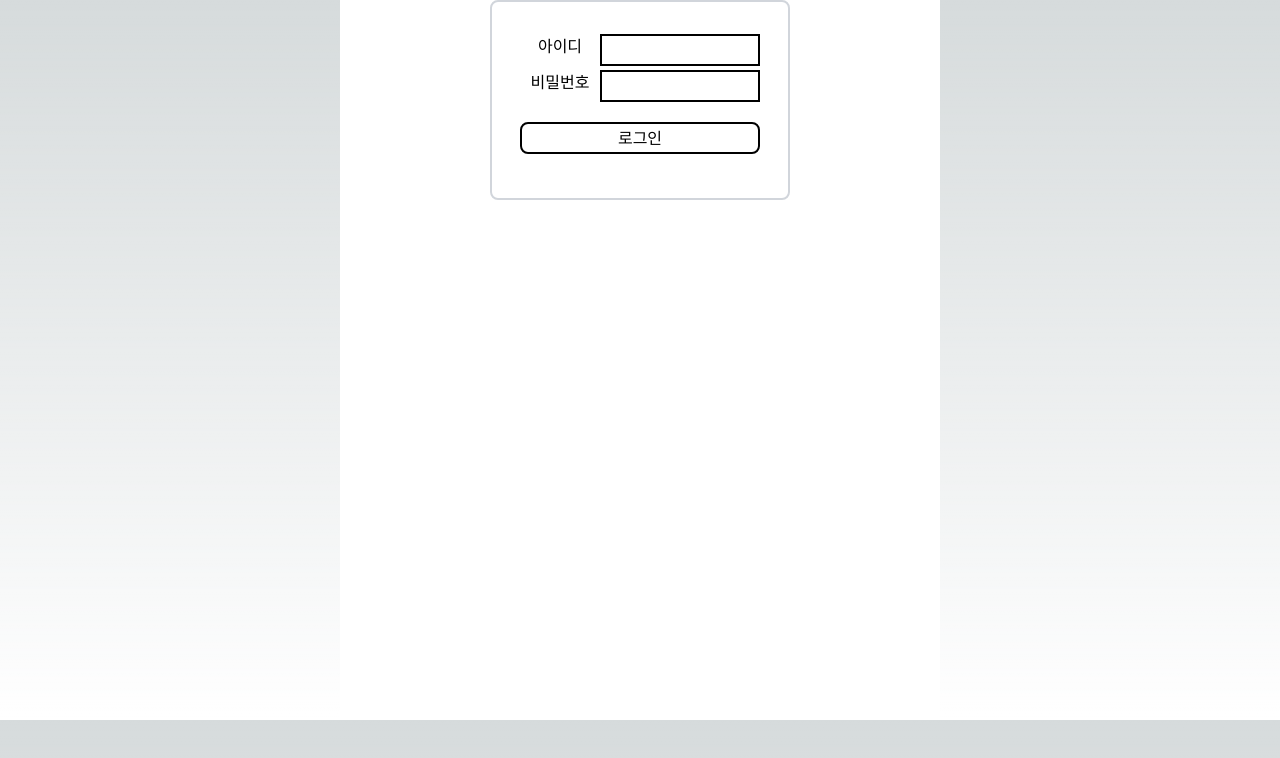
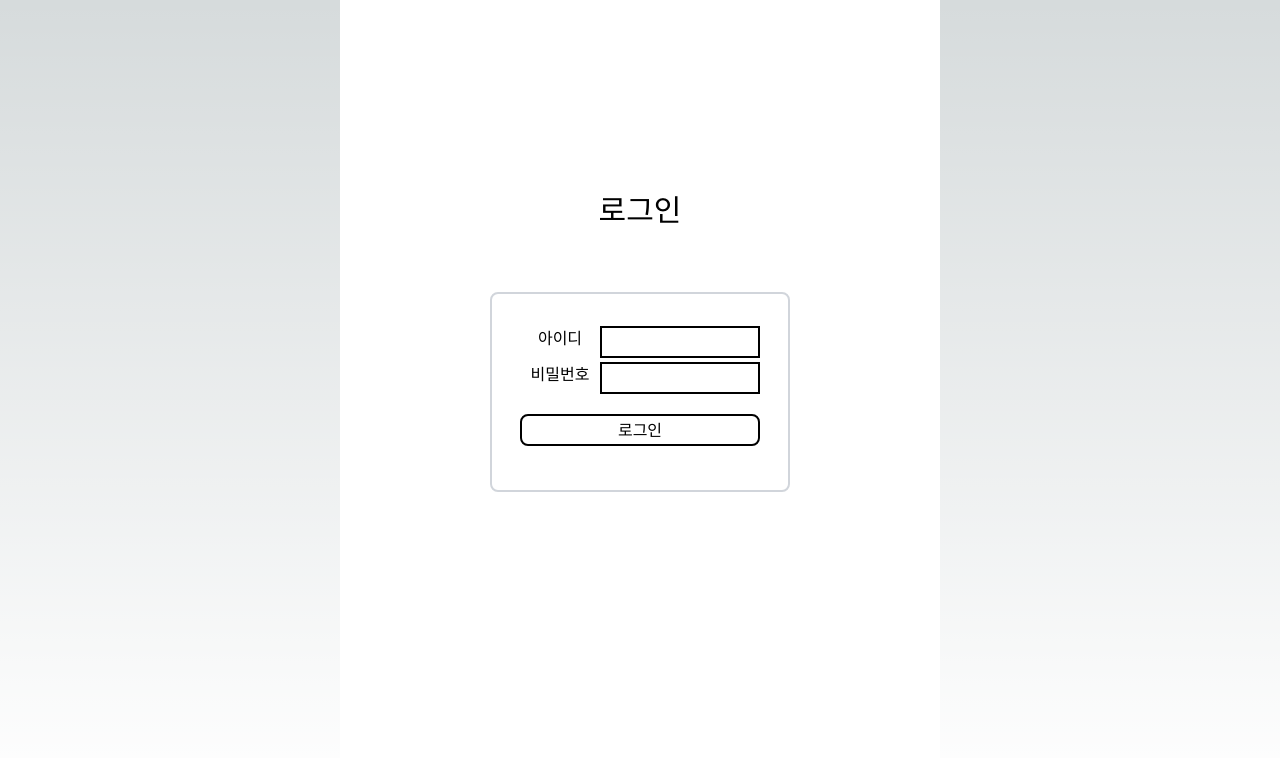
Before and after one commit to JuJangGwon/Nextjs-PWA, a Next.js app: page /login in a window 1280 px wide. Shown: the top 758 px of the page. Built offline with nearby package versions, Linux system fonts and the light colour scheme.

Commit message:
로그인 페이지 수정

```diff
--- a/src/app/login/page.tsx
+++ b/src/app/login/page.tsx
@@ -21,7 +21,11 @@ export default function Login() {
   }
 
   return (
-    <main className="min-w-[360px] max-w-[600px] mx-auto h-[720px] bg-white text-black">
+    <div className="min-w-[360px] max-w-[600px] mx-auto h-screen bg-white text-black">
+      <div>
+        <h1 className="w-[10rem] text-3xl text-bold text-black mx-auto text-bold pt-[12rem] mb-[4rem] text-center">
+          로그인
+        </h1>
         <div className="w-[300px] h-[200px]  mx-auto  border-2 border-gray-300 rounded-lg">
           <div className="h-fit w-fit mx-auto mt-[2rem] ">
             <div className="flex w-[240px]">
@@ -47,6 +51,7 @@ export default function Login() {
             </button>
           </div>
         </div>
-    </main>
+      </div>
+    </div>
   );
 }
```
Also changed, not shown: 1 other file (tests, documents, lock files or other folders). Lines whose indentation alone changed are shown as unchanged.
